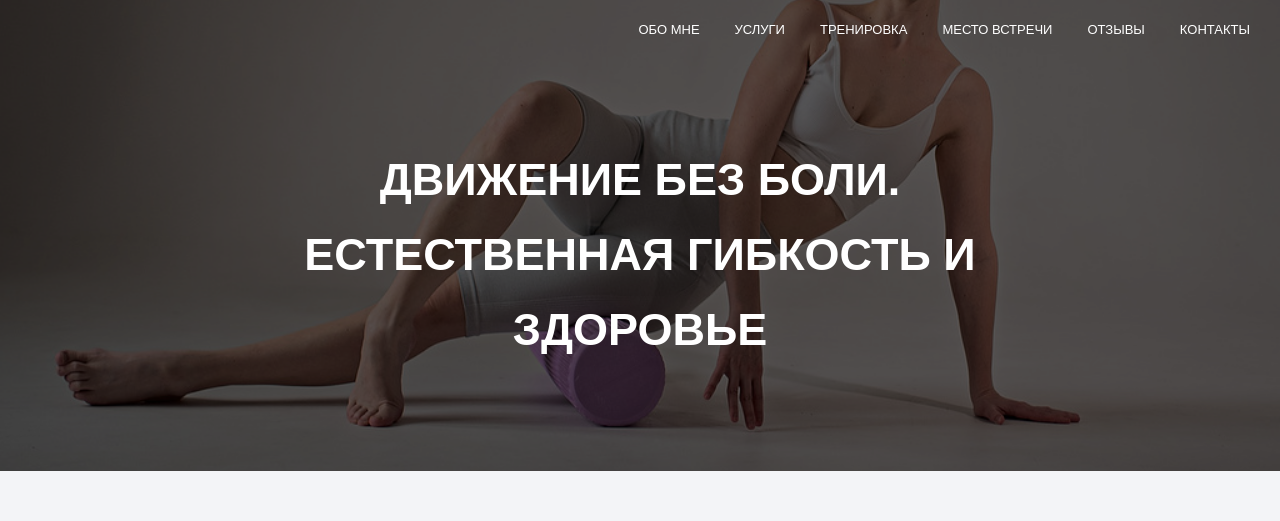
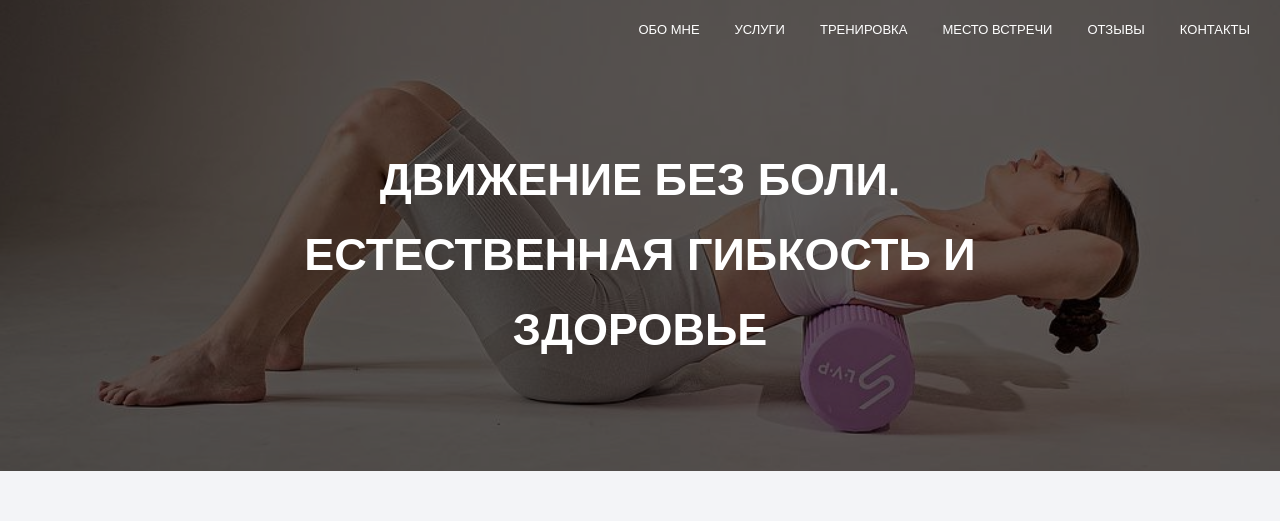
Before and after one commit to aschursina/bobrfit, a plain HTML site: page index.html in a window 1280 px wide. Shown: the top 521 px of the page. Drawn offline with Linux system fonts and the light colour scheme.

Commit message:
new main photo

```diff
--- a/css/style.css
+++ b/css/style.css
@@ -55,10 +55,10 @@ a {
 
 /*HEADER*/
 .main__head {
-  background-image: url("../img/main2.JPG");
+  background-image: url("../img/photo1703579014.jpeg");
   background-repeat: no-repeat;
   background-color: #ebeef3;
-  background-position: 100% 66%;
+  background-position: 100% 55%;
   background-size: cover;
   position: relative;
   z-index: 0;
@@ -88,9 +88,10 @@ a {
   align-items: center;
 }
 
-.head__logo {
+/*.head__logo {
   width: 179px;
-}
+  color: white;
+} */
 
 .head__menu {
   font-size: 13px;
```
